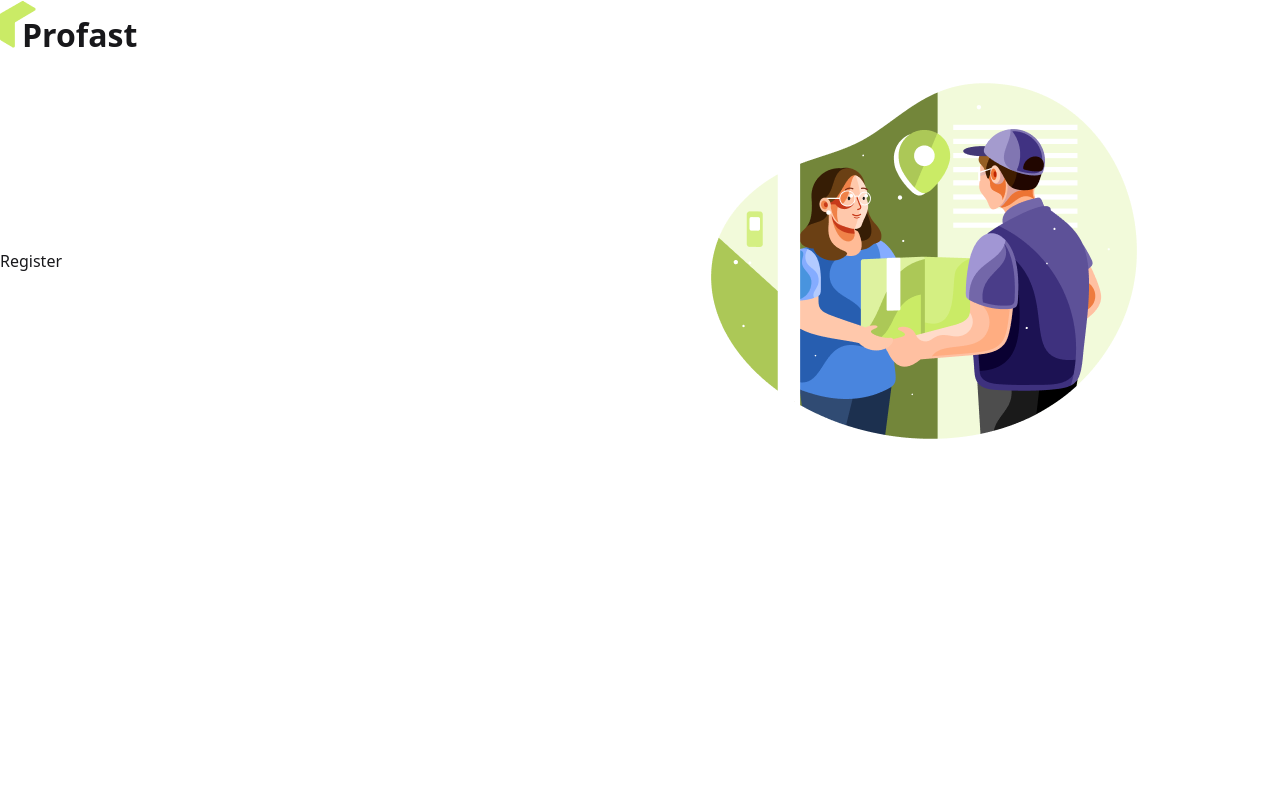
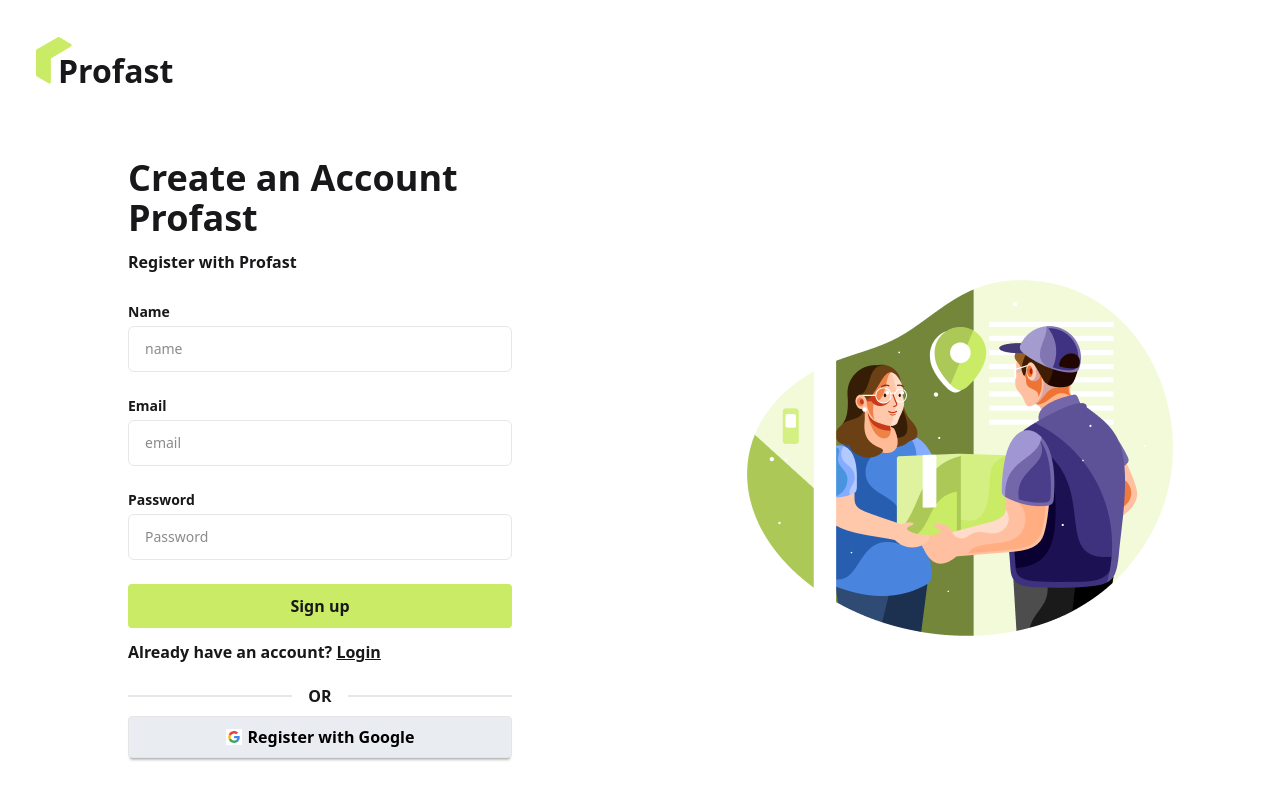
Before and after one commit to mahfuj024/Profast-client, a React (Vite) app: page /register in a window 1280 px wide. Built offline with nearby package versions, Linux system fonts and the light colour scheme.

Commit message:
add register , login , socialLogin form

```diff
--- a/src/Layouts/AuthenticationLayouts.jsx
+++ b/src/Layouts/AuthenticationLayouts.jsx
@@ -6,12 +6,14 @@
 function AuthenticationLayouts() {
     return (
         <div className='bg-white'>
-            <ProfastLogo></ProfastLogo>
-            <div className='flex items-center justify-center'>
-                <div className='flex-1'>
+            <div className='p-2 md:p-9'>
+                <ProfastLogo></ProfastLogo>
+            </div>
+            <div className='flex items-center flex-col md:flex-row '>
+                <div className='flex-1 justify-items-center'>
                     <Outlet></Outlet>
                 </div>
-                <div className='flex-1'>
+                <div className='flex-1 justify-items-center'>
                     <img src={authImg} alt="" />
                 </div>
             </div>
--- a/src/Pages/Authentication/Login/Login.jsx
+++ b/src/Pages/Authentication/Login/Login.jsx
@@ -1,8 +1,33 @@
 import React from 'react'
+import { Link } from 'react-router'
+import LoginWithGoogle from '../SocialLogin/LoginWithGoogle'
 
 function Login() {
   return (
-    <div>Login</div>
+    <div className="w-full max-w-md p-8 space-y-3 ">
+      <h1 className="text-3xl lg:text-4xl font-bold">Welcome Back Profast</h1>
+      <p className='pb-4 font-semibold'>Login with Profast</p>
+      <form className="space-y-4 lg:space-y-6">
+        <div className="space-y-1 text-sm">
+          <label htmlFor="email" className="block dark:text-gray-600 font-semibold">Email</label>
+          <input type="text" name="email" id="email" placeholder="email" className="w-full px-4 py-3 rounded-md border border-gray-200 dark:text-gray-800 focus:dark:border-violet-600" />
+        </div>
+        <div className="space-y-1 text-sm">
+          <label htmlFor="password" className="block dark:text-gray-600 font-semibold">Password</label>
+          <input type="password" name="password" id="password" placeholder="Password" className="w-full px-4 py-3 rounded-md border border-gray-200 dark:text-gray-800 focus:dark:border-violet-600" />
+          <div className="flex mt-2 underline dark:text-gray-600 font-semibold">
+            <a rel="noopener noreferrer" href="#">Forgot Password?</a>
+          </div>
+        </div>
+        <button type='submit' className="block w-full p-[10px] text-center rounded-sm font-semibold bg-[#CAEB66]">Log in</button>
+      </form>
+
+      <p className="dark:text-gray-600 font-semibold">Don't have an account? <Link to="/register" className='underline'>Register</Link></p>
+      <div className="divider dark:text-gray-600 font-semibold mt-6">OR</div>
+      <div>
+        <LoginWithGoogle name={"Login"}></LoginWithGoogle>
+      </div>
+    </div>
   )
 }
 
--- a/src/Pages/Authentication/Register/Register.jsx
+++ b/src/Pages/Authentication/Register/Register.jsx
@@ -1,8 +1,35 @@
 import React from 'react'
+import { Link } from 'react-router'
+import LoginWithGoogle from '../SocialLogin/LoginWithGoogle'
 
 function Register() {
   return (
-    <div>Register</div>
+    <div className="w-full max-w-md p-8 space-y-3 ">
+      <h1 className="text-3xl lg:text-4xl font-bold">Create an Account Profast</h1>
+      <p className='pb-4 font-semibold'>Register with Profast</p>
+      <form  className="space-y-4 lg:space-y-6">
+        <div className="space-y-1 text-sm">
+          <label htmlFor="name" className="block dark:text-gray-600 font-semibold">Name</label>
+          <input  type="text" name="name" id="name" placeholder="name" className="w-full px-4 py-3 rounded-md border border-gray-200 dark:text-gray-800 focus:dark:border-violet-600" />
+        </div>
+        <div className="space-y-1 text-sm">
+          <label htmlFor="email" className="block dark:text-gray-600 font-semibold">Email</label>
+          <input  type="email" name="email" id="email" placeholder="email" className="w-full px-4 py-3 rounded-md border border-gray-200 dark:text-gray-800 focus:dark:border-violet-600" />
+        </div>
+        <div className="space-y-1 text-sm">
+          <label htmlFor="password" className="block dark:text-gray-600 font-semibold">Password</label>
+          <input type="password" name="password" id="password" placeholder="Password" className="w-full px-4 py-3 rounded-md border border-gray-200 dark:text-gray-800 focus:dark:border-violet-600" />
+        </div>
+
+        <button type='submit' className="block w-full p-[10px] text-center rounded-sm font-semibold bg-[#CAEB66]">Sign up</button>
+      </form>
+
+      <p className="dark:text-gray-600 font-semibold">Already have an account? <Link to="/login" className='underline'>Login</Link></p>
+      <div className="divider dark:text-gray-600 font-semibold mt-6">OR</div>
+      <div>
+        <LoginWithGoogle name={"Register"}></LoginWithGoogle>
+      </div>
+    </div>
   )
 }
 
--- /dev/null
+++ b/src/Pages/Authentication/SocialLogin/LoginWithGoogle.jsx
@@ -0,0 +1,12 @@
+import React from 'react'
+
+function LoginWithGoogle({name}) {
+    return (
+        <button className="btn p-5 text-base text-black border-[#e5e5e5] w-full bg-[#E9ECF1]">
+            <svg aria-label="Google logo" width="16" height="16" xmlns="http://www.w3.org/2000/svg" viewBox="0 0 512 512"><g><path d="m0 0H512V512H0" fill="#fff"></path><path fill="#34a853" d="M153 292c30 82 118 95 171 60h62v48A192 192 0 0190 341"></path><path fill="#4285f4" d="m386 400a140 175 0 0053-179H260v74h102q-7 37-38 57"></path><path fill="#fbbc02" d="m90 341a208 200 0 010-171l63 49q-12 37 0 73"></path><path fill="#ea4335" d="m153 219c22-69 116-109 179-50l55-54c-78-75-230-72-297 55"></path></g></svg>
+            {name} with Google
+        </button>
+    )
+}
+
+export default LoginWithGoogle
```
